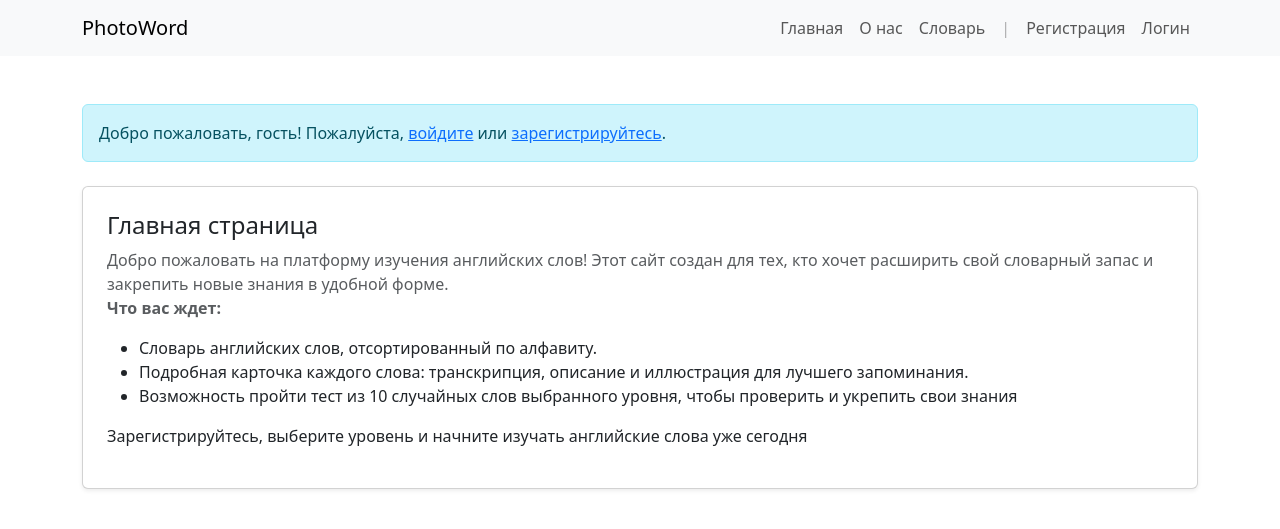
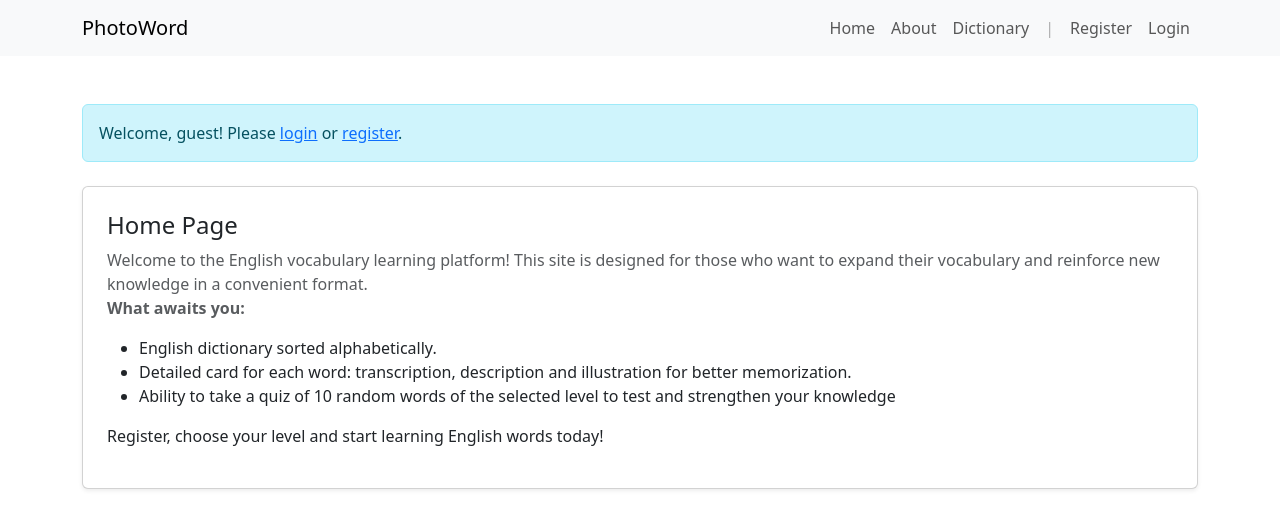
Before and after one commit to AndrewBayzan/PhotoWord, a Flask app: page / in a window 1280 px wide. Shown: the top 529 px of the page. Run offline with Flask 3, Linux system fonts and the light colour scheme.

Commit message:
Translated UI

```diff
--- a/app/models.py
+++ b/app/models.py
@@ -32,6 +32,6 @@ class WrongWord(db.Model):
 
     id = db.Column(db.Integer, primary_key=True)
     user_id = db.Column(db.Integer, db.ForeignKey("users.user_id"), nullable=False)
-    word_id = db.Column(db.Integer, nullable=False)  # Убираем внешний ключ к words, так как это другая БД
+    word_id = db.Column(db.Integer, nullable=False)  # Remove foreign key to words as it's a different DB
 
     __table_args__ = (db.UniqueConstraint("user_id", "word_id", name="uq_wrong_words"),)
--- a/app/templates/base.html
+++ b/app/templates/base.html
@@ -15,31 +15,31 @@
 <body>
     <nav class="navbar navbar-expand-lg navbar-light bg-light">
   <div class="container">
-    <!-- Бренд (логотип или название сайта) -->
+    <!-- Brand (logo or site name) -->
     <a class="navbar-brand" href="{{ url_for('main.home') }}">PhotoWord</a>
 
-    <!-- Кнопка для мобильных устройств -->
+    <!-- Mobile device button -->
     <button class="navbar-toggler" type="button" data-bs-toggle="collapse" data-bs-target="#navbarNav"
       aria-controls="navbarNav" aria-expanded="false" aria-label="Toggle navigation">
       <span class="navbar-toggler-icon"></span>
     </button>
 
-    <!-- Навигационные ссылки -->
+    <!-- Navigation links -->
     <div class="collapse navbar-collapse" id="navbarNav">
-      <ul class="navbar-nav ms-auto"> <!-- ms-auto сдвигает меню вправо -->
+      <ul class="navbar-nav ms-auto"> <!-- ms-auto moves menu to the right -->
         <li class="nav-item">
-          <a class="nav-link" href="{{ url_for('main.home') }}">Главная</a>
+          <a class="nav-link" href="{{ url_for('main.home') }}">Home</a>
         </li>
         <li class="nav-item">
-          <a class="nav-link" href="#">О нас</a>
+          <a class="nav-link" href="#">About</a>
         </li>
         <li class="nav-item">
-          <a class="nav-link" href="{{ url_for('dict_bp.dict_home') }}">Словарь</a>
+          <a class="nav-link" href="{{ url_for('dict_bp.dict_home') }}">Dictionary</a>
         </li>
 
         {% if session.get("user_id") %}
           <li class="nav-item">
-          <a class="nav-link" href="{{ url_for('tests_bp.settings') }}">Мини-тест</a>
+          <a class="nav-link" href="{{ url_for('tests_bp.settings') }}">Quiz</a>
           </li>
           <li class="nav-item">
             <span class="nav-link disabled">|</span>
@@ -47,13 +47,13 @@
           <li class="nav-item">
             <a class="nav-link" href="#"
               style="background-color: #e9ecef; border-radius: 0.25rem;">
-              Аккаунт: {{ session.get("username") }}
+              Account: {{ session.get("username") }}
             </a>
           </li>
 
           <li class="nav-item">
           <a href="#" class="nav-link" data-bs-toggle="modal" data-bs-target="#logoutModal">
-          Выйти
+          Logout
           </a>
           </li>
           <!-- Logout Modal -->
@@ -61,15 +61,15 @@
             <div class="modal-dialog">
               <div class="modal-content">
                 <div class="modal-header">
-                  <h5 class="modal-title" id="logoutModalLabel">Подтвердите действие</h5>
-                  <button type="button" class="btn-close" data-bs-dismiss="modal" aria-label="Закрыть"></button>
+                  <h5 class="modal-title" id="logoutModalLabel">Confirm Action</h5>
+                  <button type="button" class="btn-close" data-bs-dismiss="modal" aria-label="Close"></button>
                 </div>
                 <div class="modal-body">
-                  Вы уверены, что хотите выйти из аккаунта?
+                  Are you sure you want to logout?
                 </div>
                 <div class="modal-footer">
-                  <button type="button" class="btn btn-secondary" data-bs-dismiss="modal">Отмена</button>
-                  <a href="{{ url_for('auth.logout') }}" class="btn btn-danger">Выйти</a>
+                  <button type="button" class="btn btn-secondary" data-bs-dismiss="modal">Cancel</button>
+                  <a href="{{ url_for('auth.logout') }}" class="btn btn-danger">Logout</a>
                 </div>
               </div>
             </div>
@@ -79,10 +79,10 @@
             <span class="nav-link disabled">|</span>
           </li>
           <li class="nav-item">
-          <a class="nav-link" href="{{ url_for('auth.register') }}">Регистрация</a>
+          <a class="nav-link" href="{{ url_for('auth.register') }}">Register</a>
           </li>
           <li class="nav-item">
-            <a class="nav-link" href="{{ url_for('auth.login') }}">Логин</a>
+            <a class="nav-link" href="{{ url_for('auth.login') }}">Login</a>
           </li>
         {% endif %}
 
--- a/app/templates/home.html
+++ b/app/templates/home.html
@@ -6,29 +6,29 @@
 <div class="container mt-5">
     {% if session.get("user_id") %}
         <div class="alert alert-success">
-            Добро пожаловать, <strong>{{ session.get("username") }}</strong>! 🎉
+            Welcome, <strong>{{ session.get("username") }}</strong>! 🎉
         </div>
     {% else %}
         <div class="alert alert-info">
-            Добро пожаловать, гость! Пожалуйста,
-            <a href="{{ url_for('auth.login') }}">войдите</a> или
-            <a href="{{ url_for('auth.register') }}">зарегистрируйтесь</a>.
+            Welcome, guest! Please
+            <a href="{{ url_for('auth.login') }}">login</a> or
+            <a href="{{ url_for('auth.register') }}">register</a>.
         </div>
     {% endif %}
 
     <div class="card shadow-sm p-4 mt-4">
-        <h4>Главная страница</h4>
+        <h4>Home Page</h4>
         <p class="text-muted">
-            Добро пожаловать на платформу изучения английских слов!
-            Этот сайт создан для тех, кто хочет расширить свой словарный запас и закрепить новые знания
-            в удобной форме.<br>
-            <strong>Что вас ждет:</strong><br>
+            Welcome to the English vocabulary learning platform!
+            This site is designed for those who want to expand their vocabulary and reinforce new knowledge
+            in a convenient format.<br>
+            <strong>What awaits you:</strong><br>
             <ul>
-                <li>Словарь английских слов, отсортированный по алфавиту.</li>
-                <li>Подробная карточка каждого слова: транскрипция, описание и иллюстрация для лучшего запоминания.</li>
-                <li>Возможность пройти тест из 10 случайных слов выбранного уровня, чтобы проверить и укрепить свои знания</li>
+                <li>English dictionary sorted alphabetically.</li>
+                <li>Detailed card for each word: transcription, description and illustration for better memorization.</li>
+                <li>Ability to take a quiz of 10 random words of the selected level to test and strengthen your knowledge</li>
             </ul>
-            Зарегистрируйтесь, выберите уровень и начните изучать английские слова уже сегодня
+            Register, choose your level and start learning English words today!
         </p>
     </div>
 </div>
```
Also changed, not shown: app/blueprints/register.py (+4 -4 lines), app/blueprints/tests.py (+53 -53 lines), app/templates/finish.html (+5 -5 lines), app/templates/login.html (+7 -7 lines), app/templates/register.html (+7 -7 lines), app/templates/results.html (+10 -10 lines), app/templates/run.html (+15 -15 lines), app/templates/setting.html (+10 -10 lines).
